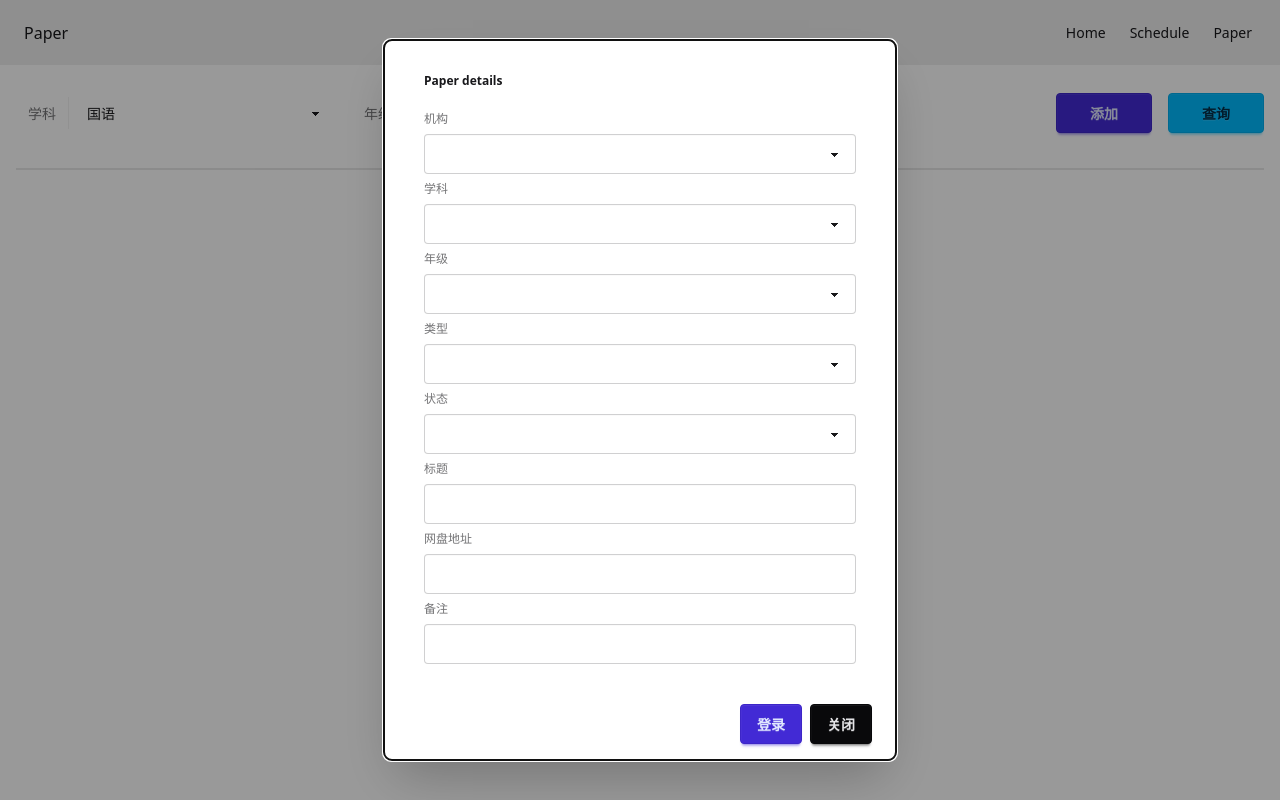
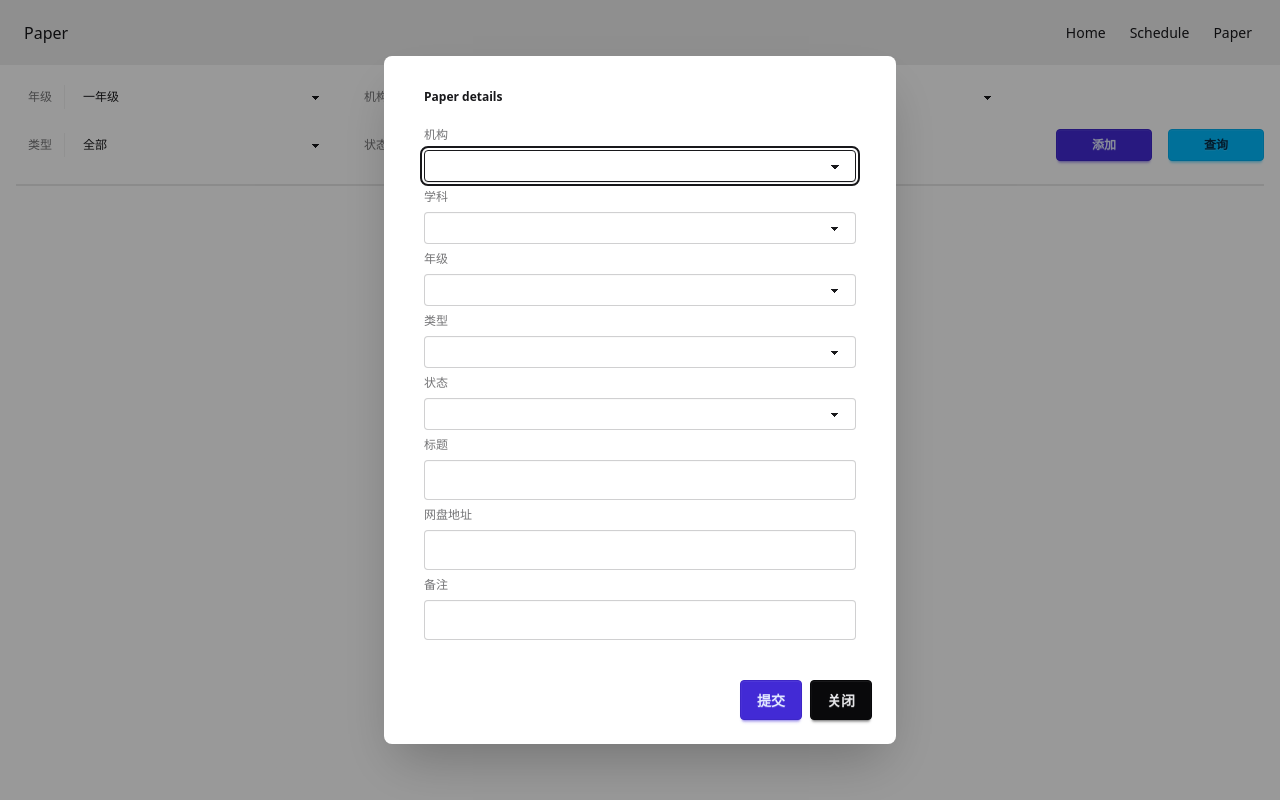
Before and after one commit to Alasher2023/LMS, a Vue app in the folder ui/: page /paper in a window 1280 px wide. Both pictures are taken after a click on the element "添加". Built offline with nearby package versions, Linux system fonts and the light colour scheme.

Commit message:
修改并优化了PaperView

```diff
--- a/ui/src/components/SelectComponent.vue
+++ b/ui/src/components/SelectComponent.vue
@@ -11,12 +11,12 @@ const modelValue = defineModel<string | undefined>()
 </script>
 
 <template>
-  <select v-if="props.label === undefined" class="select" v-model="modelValue">
+  <select v-if="props.label === undefined" class="select md:select-sm" v-model="modelValue">
     <option v-for="option in props.options" :key="option.value" :value="option.value">
       {{ option.label }}
     </option>
   </select>
-  <label v-else class="select">
+  <label v-else class="select md:select-sm">
     <span class="label">{{ props.label }}</span>
     <select v-model="modelValue">
       <option v-for="option in props.options" :key="option.value" :value="option.value">
--- a/ui/src/views/PaperView.vue
+++ b/ui/src/views/PaperView.vue
@@ -1,90 +1,90 @@
 <script setup lang="ts">
-import { ref } from 'vue'
+import { ref, reactive, computed } from 'vue'
 import type { Select, Paper } from '@/assets/types'
 import SelectComponent from '@/components/SelectComponent.vue'
 import api from '@/utils/api'
 
 const api_path = '/paper/'
-const subjectSelect = ref('1')
-const subjectOptions = ref<Select[]>([
-  {
-    value: '1',
-    label: '国语',
-  },
-  {
-    value: '2',
-    label: '算数',
-  },
-])
+
+// Search filters
+const subjectSelect = ref('2')
 const gradeSelect = ref('1')
-const gradeOptions = ref<Select[]>([
-  {
-    value: '1',
-    label: '一年级',
-  },
-  {
-    value: '2',
-    label: '二年级',
-  },
-])
-const authorOptions = ref<Select[]>([
-  {
-    value: '1',
-    label: 'Sapix',
-  },
-  {
-    value: '2',
-    label: '浜学園',
-  },
-  {
-    value: '3',
-    label: 'KUMON',
-  },
-])
-const statusOptions = ref<Select[]>([
-  {
-    value: '1',
-    label: '未开始',
-  },
-  {
-    value: '2',
-    label: '进行中',
-  },
-  {
-    value: '3',
-    label: '已完成',
-  },
-  {
-    value: '4',
-    label: '未复习',
-  },
-  {
-    value: '5',
-    label: '复习中',
-  },
-])
-const typeOptions = ref<Select[]>([
-  {
-    value: '1',
-    label: '测验',
-  },
-  {
-    value: '2',
-    label: '练习题',
-  },
-  {
-    value: '3',
-    label: '考试',
-  },
-  {
-    value: '4',
-    label: '讲义',
-  },
-  {
-    value: '5',
-    label: '其他',
-  }
-])
+const authorSelect = ref('0')
+const statusSelect = ref('0')
+const typeSelect = ref('0')
+
+// Static options for select components
+const subjectOptions: Select[] = [
+  { value: '1', label: '国语' },
+  { value: '2', label: '算数' },
+]
+const gradeOptions: Select[] = [
+  { value: '1', label: '一年级' },
+  { value: '2', label: '二年级' },
+]
+const authorOptions: Select[] = [
+  { value: '0', label: '全部' },
+  { value: '1', label: 'Sapix' },
+  { value: '2', label: '浜学園' },
+  { value: '3', label: 'KUMON' },
+]
+const statusOptions: Select[] = [
+  { value: '0', label: '全部' },
+  { value: '1', label: '未开始' },
+  { value: '2', label: '进行中' },
+  { value: '3', label: '已完成' },
+  { value: '4', label: '未复习' },
+  { value: '5', label: '复习中' },
+]
+const typeOptions: Select[] = [
+  { value: '0', label: '全部' },
+  { value: '1', label: '测验' },
+  { value: '2', label: '练习题' },
+  { value: '3', label: '考试' },
+  { value: '4', label: '讲义' },
+  { value: '5', label: '其他' },
+]
+
+// Computed maps for faster label lookup
+const authorLabelMap = computed(() => Object.fromEntries(authorOptions.map(opt => [opt.value, opt.label])))
+const subjectLabelMap = computed(() => Object.fromEntries(subjectOptions.map(opt => [opt.value, opt.label])))
+const typeLabelMap = computed(() => Object.fromEntries(typeOptions.map(opt => [opt.value, opt.label])))
+const statusLabelMap = computed(() => Object.fromEntries(statusOptions.map(opt => [opt.value, opt.label])))
+
+const getAuthorClass = (author: string) => {
+  return {
+    '1': 'text-primary',
+    '2': 'text-secondary',
+    '3': 'text-info',
+  }[author] || ''
+}
+
+const getStatusClass = (status: string) => {
+  return {
+    '1': 'text-error',
+    '4': 'text-error',
+    '2': 'text-primary',
+    '5': 'text-primary',
+    '3': 'text-info',
+  }[status] || ''
+}
+
+
+const my_modal_dialog = ref<HTMLDialogElement | null>(null)
+const pdf_dialog = ref<HTMLDialogElement | null>(null)
+const pdf_url = ref('')
+
+const dialogData = reactive<Paper>({
+  id: undefined,
+  subject: '',
+  grade: '',
+  type: '',
+  status: '',
+  author: '',
+  title: '',
+  path: '',
+  memo: '',
+})
 
 const handleOpenDailog = () => {
   const width = document.body.clientWidth + 'px'
@@ -99,147 +99,120 @@ const handleCloseDialog = () => {
   my_modal_dialog.value?.close()
 }
 
+const handleClosePdfDialog = () => {
+  pdf_dialog.value?.close();
+  if (pdf_url.value) {
+    URL.revokeObjectURL(pdf_url.value);
+    pdf_url.value = '';
+  }
+}
+
 const handleCreatePaper = () => {
-  dialog_id_input.value = null
-  dialog_subject_select.value = ''
-  dialog_grade_select.value = ''
-  dialog_title_input.value = ''
-  dialog_path_input.value = ''
-  dialog_memo_input.value = ''
+  Object.assign(dialogData, {
+    id: null,
+    subject: '',
+    grade: '',
+    type: '',
+    status: '',
+    author: '',
+    title: '',
+    path: '',
+    memo: '',
+  })
   handleOpenDailog()
 }
 
-const handleCommit = () => {
-  const paper: Paper = {
-    id: dialog_id_input.value,
-    subject: dialog_subject_select.value,
-    grade: dialog_grade_select.value,
-    type: dialog_type_select.value,
-    status: dialog_status_select.value,
-    author: dialog_author_select.value,
-    title: dialog_title_input.value,
-    path: dialog_path_input.value,
-    memo: dialog_memo_input.value,
+const handleCommit = async () => {
+  if (dialogData.id != null) {
+    await api.put(api_path, dialogData)
+    const index = tableData.value.findIndex(item => item.id === dialogData.id)
+    if (index !== -1) {
+      tableData.value[index] = { ...dialogData }
+    }
+  } else {
+    await api.post(api_path, dialogData)
+    await handleSearch()
   }
+  handleCloseDialog()
+}
 
-  if (paper.id != null) {
-    api.put(api_path, paper).then(() => {
-      tableData.value = tableData.value.map((item) => {
-        if (item.id === paper.id) {
-          return paper
-        }
-        return item
-      })
-      handleCloseDialog()
+const handleOpenPaper = async (paper: Paper) => {
+  try {
+    const res = await api.get('/pdf', {
+      params: { filename: paper.path },
+      responseType: 'blob',
+      headers: { 'Accept': 'application/pdf' }
     })
-  } else {
-    api
-      .post(api_path, paper)
-      .then(() => {
-        handleCloseDialog()
-        handleSearch()
-      })
-      .catch((err) => {
-        console.log(err)
-      })
+    const blob = new Blob([res.data], { type: 'application/pdf' });
+    if (pdf_url.value) {
+      URL.revokeObjectURL(pdf_url.value);
+    }
+    pdf_url.value = URL.createObjectURL(blob);
+    pdf_dialog.value?.showModal();
+  } catch (err) {
+    error.value = err as string;
   }
 }
 
-const handleOpenPaper = async (paper: Paper) => {
-
-  await api.get('/pdf',{
-    params:{
-      filename: paper.path
-    },
-    responseType: 'blob',
-    headers: {
-      'Accept': 'application/pdf'
-    }
-  }).then(res => {
-      const blob = new Blob([res.data], { type: 'application/pdf' });
-      const pdfUrl = URL.createObjectURL(blob);
-
-      const el = document.createElement('a')
-      el.href = pdfUrl
-      // el.target = '_blank'
-      el.click()
-
-
-      // window.open(pdfUrl,'_blank')
-  })
-}
-
 const handleUpdate = (paper: Paper) => {
-  dialog_id_input.value = paper.id
-  dialog_subject_select.value = paper.subject
-  dialog_grade_select.value = paper.grade
-  dialog_title_input.value = paper.title
-  dialog_path_input.value = paper.path
-  dialog_memo_input.value = paper.memo!
-  dialog_status_select.value = paper.status
-  dialog_type_select.value = paper.type
-  dialog_author_select.value = paper.author
+  Object.assign(dialogData, paper)
   handleOpenDailog()
 }
 
 const handleDelete = async (id: number | undefined) => {
-  if (!confirm('确定删除吗？')) return
-  if (id === undefined) return
-  await api.delete(`${api_path}${id}/`).then((res) => {
+  if (!confirm('确定删除吗？') || id === undefined) return
+  try {
+    const res = await api.delete(`${api_path}${id}/`)
     if (res.data.status == '200') {
       tableData.value = tableData.value.filter((paper) => paper.id !== id)
     }
-  })
+  } catch (err) {
+    error.value = err as string;
+  }
 }
 
 const tableData = ref<Paper[]>([])
 const nullText = ref('')
-const error = ref('')
+const error = ref<string | unknown>('')
 const handleSearch = async () => {
-  await api
-    .get(api_path, {
+  try {
+    const res = await api.get(api_path, {
       params: {
+        author: authorSelect.value,
+        type: typeSelect.value,
+        status: statusSelect.value,
         subject: subjectSelect.value,
         grade: gradeSelect.value,
       },
     })
-    .then((res) => {
-      if(res.data?.length === 0) nullText.value = '無資料'
-      tableData.value = res.data
-    })
-    .catch((err) => (error.value = err))
+    tableData.value = res.data
+    if (res.data?.length === 0) nullText.value = '無資料'
+  } catch (err) {
+    error.value = err
+  }
 }
-
-const my_modal_dialog = ref<HTMLDialogElement | null>(null)
-const dialog_id_input = ref()
-const dialog_grade_select = ref('')
-const dialog_subject_select = ref('')
-const dialog_title_input = ref('')
-const dialog_path_input = ref('')
-const dialog_memo_input = ref('')
-const dialog_status_select = ref('')
-const dialog_type_select = ref('')
-const dialog_author_select = ref('')
 
 </script>
 
 <template>
   <div class="flex flex-col">
-    <div class="h-auto flex flex-col md:flex-row md:h-16 items-center justify-start gap-4">
-      <select-component
-        v-model="subjectSelect"
-        class="md:border-none md:shadow-none"
-        :label="'学科'"
-        :options="subjectOptions"
-      ></select-component>
-      <select-component
-        v-model="gradeSelect"
-        class="md:border-none md:shadow-none"
-        :label="'年级'"
-        :options="gradeOptions"
-      ></select-component>
-      <div class="btn btn-primary btn-wide md:ml-auto md:w-24" @click="handleCreatePaper">添加</div>
-      <div class="btn btn-info btn-wide md:w-24" @click="handleSearch">查询</div>
+    <div class="h-auto flex flex-col md:flex-row md:h-8 items-center justify-start gap-4">
+      <select-component v-model="gradeSelect" class="md:border-none md:shadow-none" :label="'年级'"
+        :options="gradeOptions"></select-component>
+      <select-component v-model="authorSelect" class="md:border-none md:shadow-none" :label="'机构'"
+        :options="authorOptions"></select-component>
+      <select-component v-model="subjectSelect" class="md:border-none md:shadow-none" :label="'科目'"
+        :options="subjectOptions"></select-component>
+
+    </div>
+    <div class="h-auto flex flex-col mt-4 md:flex-row md:h-8 items-center justify-start gap-4">
+      <select-component v-model="typeSelect" class="md:border-none md:shadow-none" :label="'类型'"
+        :options="typeOptions"></select-component>
+      <select-component v-model="statusSelect" class="md:border-none md:shadow-none" :label="'状态'"
+        :options="statusOptions"></select-component>
+
+      <div class="btn btn-primary btn-wide md:btn-sm md:ml-auto md:w-24" @click="handleCreatePaper">添加</div>
+      <div class="btn btn-info btn-wide md:btn-sm md:w-24" @click="handleSearch">查询</div>
     </div>
     <div class="divider"></div>
 
@@ -248,10 +221,10 @@ const dialog_author_select = ref('')
         <thead>
           <tr>
             <th class="w-auto md:min-w-64">标题</th>
-            <th class="w-16 hidden md:table-cell">机构</th>
-            <th class="w-16 hidden md:table-cell">科目</th>
-            <th class="w-16 hidden md:table-cell">类型</th>
-            <th class="w-16 hidden md:table-cell">状态</th>
+            <th class="w-24 text-center hidden md:table-cell">机构</th>
+            <th class="w-18 text-center hidden md:table-cell">科目</th>
+            <th class="w-18 text-center hidden md:table-cell">类型</th>
+            <th class="w-18 text-center hidden md:table-cell">状态</th>
             <!-- <th class="w-16 hidden md:table-cell">年级</th> -->
             <th class="w-56 text-center font-bold"></th>
           </tr>
@@ -259,17 +232,21 @@ const dialog_author_select = ref('')
         <tbody>
           <tr v-for="item in tableData" :key="item.id">
             <td>{{ item.title }}</td>
-            <td class="hidden md:table-cell">
-              {{ authorOptions.find((x) => x.value == item.author)?.label }}
+            <td class="hidden text-center md:table-cell">
+              <p :class="getAuthorClass(item.author)">
+                {{ authorLabelMap[item.author] }}
+              </p>
             </td>
-            <td class="hidden md:table-cell">
-              {{ subjectOptions.find((x) => x.value == item.subject)?.label }}
+            <td class="hidden text-center md:table-cell">
+              {{ subjectLabelMap[item.subject] }}
             </td>
-            <td class="hidden md:table-cell">
-              {{ typeOptions.find((x) => x.value == item.type)?.label }}
+            <td class="hidden text-center md:table-cell">
+              {{ typeLabelMap[item.type] }}
             </td>
-            <td class="hidden md:table-cell">
-              {{ statusOptions.find((x) => x.value == item.status)?.label }}
+            <td class="hidden text-center md:table-cell">
+              <p :class="getStatusClass(item.status)">
+                {{ statusLabelMap[item.status] }}
+              </p>
             </td>
             <!-- <td class="hidden md:table-cell">
               {{ gradeOptions.find((x) => x.value == item.grade)?.label }}
@@ -302,58 +279,48 @@ const dialog_author_select = ref('')
         <legend class="fieldset-legend">Paper details</legend>
 
         <label class="label">机构</label>
-        <select-component
-          v-model="dialog_author_select"
-          :options="authorOptions"
-          class="md:w-full"
-          aria-required="true"
-        ></select-component>
+        <select-component v-model="dialogData.author" :options="authorOptions.filter(opt => opt.value !== '0')" class="md:w-full"
+          aria-required="true"></select-component>
 
         <label class="label">学科</label>
-        <select-component
-          v-model="dialog_subject_select"
-          :options="subjectOptions"
-          class="md:w-full"
-          aria-required="true"
-        ></select-component>
+        <select-component v-model="dialogData.subject" :options="subjectOptions" class="md:w-full"
+          aria-required="true"></select-component>
 
         <label class="label">年级</label>
-        <select-component
-          v-model="dialog_grade_select"
-          :options="gradeOptions"
-          class="md:w-full"
-          aria-required="true"
-        ></select-component>
+        <select-component v-model="dialogData.grade" :options="gradeOptions" class="md:w-full"
+          aria-required="true"></select-component>
 
         <label class="label">类型</label>
-        <select-component
-          v-model="dialog_type_select"
-          :options="typeOptions"
-          class="md:w-full"
-          aria-required="true"
-        ></select-component>
+        <select-component v-model="dialogData.type" :options="typeOptions.filter(opt => opt.value !== '0')" class="md:w-full"
+          aria-required="true"></select-component>
 
         <label class="label">状态</label>
-        <select-component
-          v-model="dialog_status_select"
-          :options="statusOptions"
-          class="md:w-full"
-          aria-required="true"
-        ></select-component>
+        <select-component v-model="dialogData.status" :options="statusOptions.filter(opt => opt.value !== '0')" class="md:w-full"
+          aria-required="true"></select-component>
 
         <label class="label">标题</label>
-        <input type="text" v-model="dialog_title_input" class="input md:w-full" placeholder="" />
+        <input type="text" v-model="dialogData.title" class="input md:w-full" placeholder="" />
 
         <label class="label">网盘地址</label>
-        <input type="text" v-model="dialog_path_input" class="input md:w-full" placeholder="" />
+        <input type="text" v-model="dialogData.path" class="input md:w-full" placeholder="" />
 
         <label class="label">备注</label>
-        <input type="text" v-model="dialog_memo_input" class="input md:w-full" placeholder="" />
+        <input type="text" v-model="dialogData.memo" class="input md:w-full" placeholder="" />
       </fieldset>
       <div class="modal-action">
-        <div class="btn btn-primary" @click="handleCommit">登录</div>
+        <div class="btn btn-primary" @click="handleCommit">提交</div>
         <div class="btn btn-neutral" @click="handleCloseDialog">关闭</div>
       </div>
     </div>
   </dialog>
+
+  <dialog ref="pdf_dialog" class="modal">
+    <div class="modal-box w-11/12 max-w-5xl h-5/6 relative p-0">
+        <button @click="handleClosePdfDialog" class="btn btn-sm btn-circle btn-ghost absolute right-2 top-2 z-10">✕</button>
+        <iframe :src="pdf_url" class="w-full h-full" style="border: none;"></iframe>
+    </div>
+    <form method="dialog" class="modal-backdrop">
+        <button @click="handleClosePdfDialog">close</button>
+    </form>
+  </dialog>
 </template>
```
Also changed, not shown: 2 other files (tests, documents, lock files or other folders).
